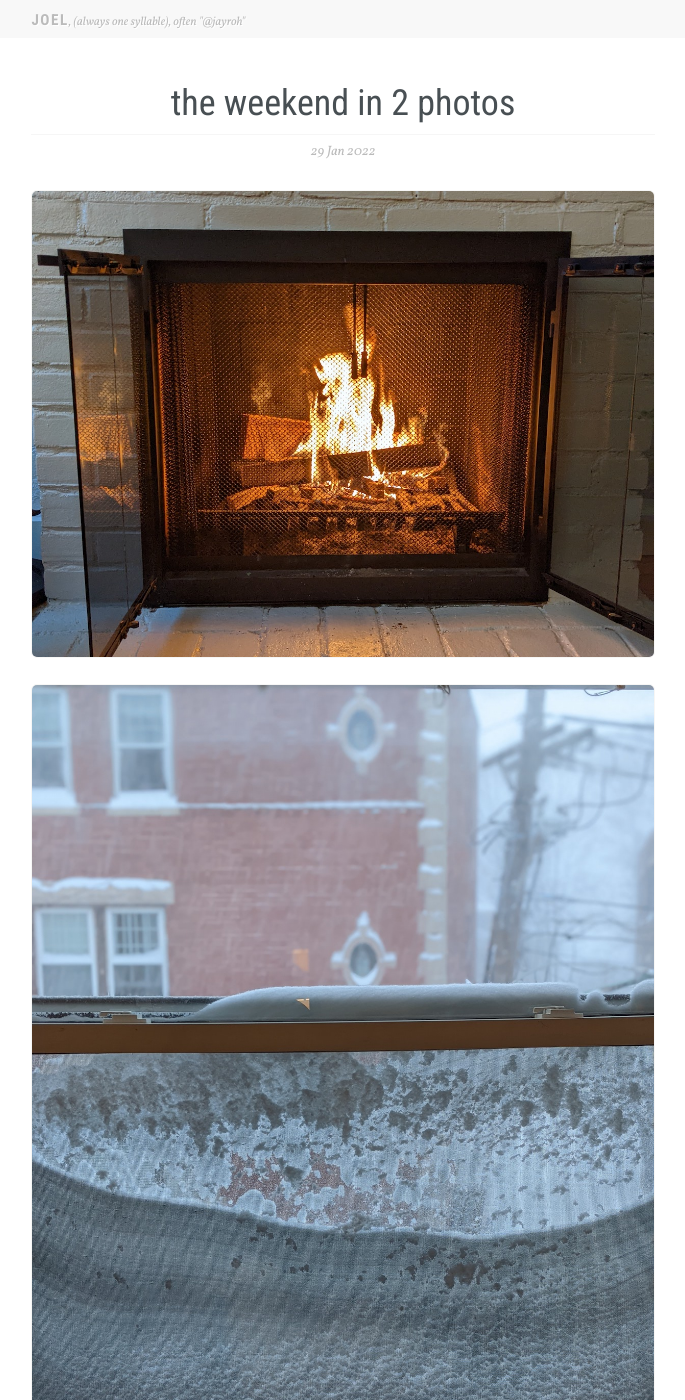
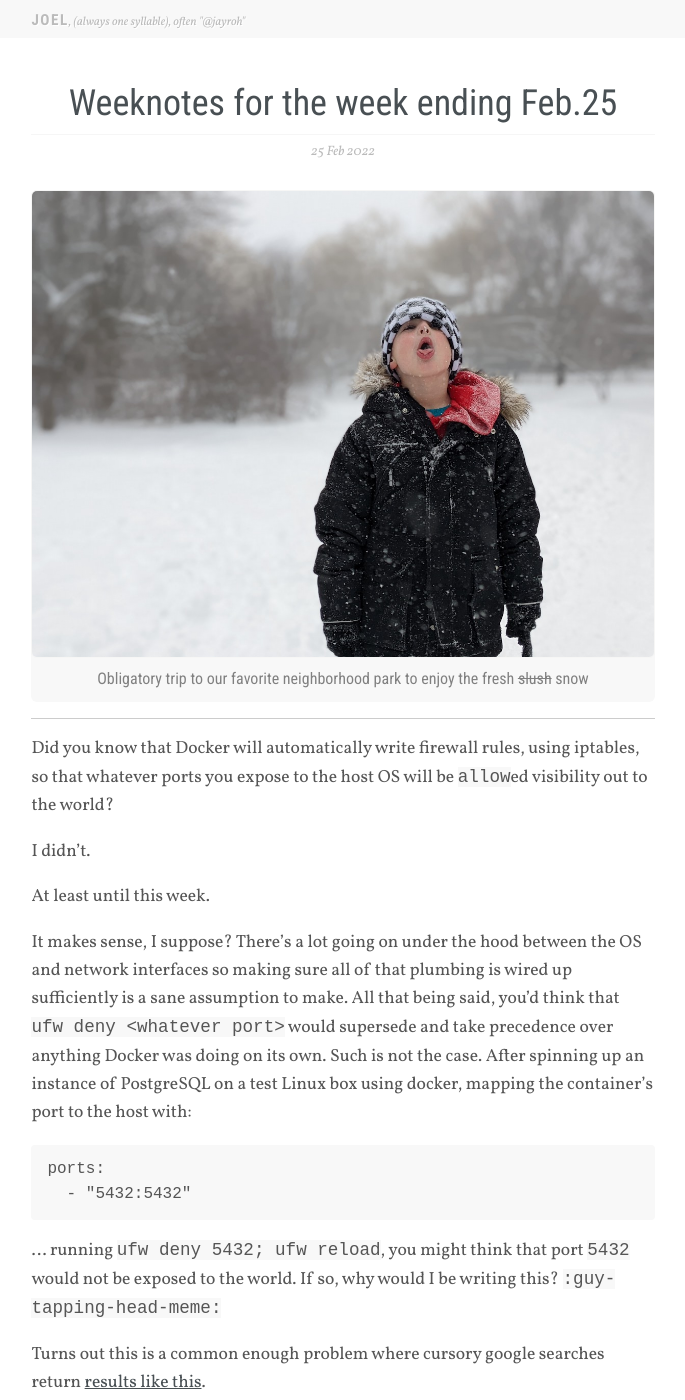
Before and after one commit to jayroh/joeloliveira.com, a Jekyll site: the page built from index.html, in a window 1280 px wide and 1400 px high. Shown: the whole window, without its empty margins (297-982 px from the left). Built offline with Jekyll 4.4.1, drawn with Linux system fonts in a browser that asks for light colours; nearby versions of some CDN libraries; some of the changed text lies outside the part shown.

Commit message:
New weeknote about docker and some updated css

````diff
--- /dev/null
+++ b/_posts/2022-02-25-weeknotes-for-the-week-ending-feb-25.md
@@ -0,0 +1,68 @@
+---
+title: Weeknotes for the week ending Feb.25
+category: weeknotes
+author: Joel
+layout: post
+permalink: 2022/02/25/weeknotes-for-the-week-ending-feb-25.html
+alias: 2022/02/25/weeknotes-for-the-week-ending-feb-25
+intro: The nerdy one about docker and firewalls
+photo: ./images/photos/catching_snow.jpg
+---
+
+
+<figure class="photo-with-caption">
+  <img src="/images/photos/catching_snow.jpg" width="609">
+  <figcaption>
+    Obligatory trip to our favorite neighborhood park to enjoy the fresh <strike>slush</strike> snow
+  </figcaption>
+</figure>
+
+***
+
+Did you know that Docker will automatically write firewall rules, using iptables,
+so that whatever ports you expose to the host OS will be `allow`ed visibility out
+to the world?
+
+I didn't.
+
+At least until this week.
+
+It makes sense, I suppose? There's a lot going on under the hood between the OS
+and network interfaces so making sure all of that plumbing is wired up sufficiently
+is a sane assumption to make. All that being said, you'd think that `ufw deny <whatever port>` would supersede and take precedence over anything Docker was doing on its own. Such is not the case. After spinning up an instance of PostgreSQL on a test Linux box using docker, mapping the container's port to the host with:
+
+```
+ports:
+  - "5432:5432"
+```
+
+... running `ufw deny 5432; ufw reload`, you might think that port `5432` would not be exposed to the world. If so, why would I be writing this? `:guy-tapping-head-meme:`
+
+Turns out this is a common enough problem where cursory google searches return
+[results like this].
+
+> UFW is a popular iptables front end on Ubuntu that makes it easy to manage
+> firewall rules. But when Docker is installed, Docker bypass the UFW rules and
+> the published ports can be accessed from outside.
+
+[results like this]: https://github.com/chaifeng/ufw-docker#problem
+
+Luckily I remembered that there ***may*** be an easier way (**spoiler**: there is) and fixed my problem with the following -- why not bind to only the loopback interface: `localhost` aka `127.0.0.1`? A-HA! ☝️
+
+Et voilà:
+
+```
+ports:
+  - "127.0.0.1:5432:5432"
+```
+
+There you go. A port scan with nmap will now result in your postgres server no longer being exposed to the internet.
+
+Let that be a lesson to you, kids. Always check your own shit, lest your weakly password'ed databases be prone to pwn.
+
+Misc
+----
+
+* Listening: I hate that it's exclusive to Spotify but these days I imagine you're in the minority if you're not streaming over there. I digress. [This episode of "No Skips" about ***Ready to Die*** is outstanding](https://www.theringer.com/2021/12/16/22839599/the-notorious-b-i-g-ready-to-die). So much that I'd never taken a moment to notice, is dissected and pointed out and enumerated on. They say that the music you listen to as a teenager is what will stick with you for your entire life, and it's true. Something said about Juicy on this episode really struck me. That song has been played so much over the last 27+ years that it has no business being so listenable today. So many popular old songs get to the "ok that's enough. please, no more" stage ... but, Juicy? No. "Yeah. This album is dedicated to all the teachers that told me I'd never amount to nothin'" ... keep it going. Hall of fame track by the greatest to ever do it.
+* Watching: **The Tourist**, a show out of Australia, by the BBC, with a Scottish lead. The premise is good (quite Memento'ish?) and the first few episodes deliver, but once everything is tied together it leaves a bit to be desired. I enjoyed it. Sara lost interest about 4 episodes in. Also watching **Inventing Anna** which is ... not my thing.
+* **🇧🇷 Learning:** _"Vaso ruim não quebra"_. Literal translation: _"bad vases don't break"_. Meaning: _"that piece of shit guy will outlive us all"_. See: current world affairs. See, also: #45.
````
Also changed, not shown: _sass/main.sass (+10 -0 lines), css/main.css, images/photos/catching_snow.jpg (added), images/social/facebook/photos/catching_snow.jpg (added), images/social/twitter/photos/catching_snow.jpg (added).
